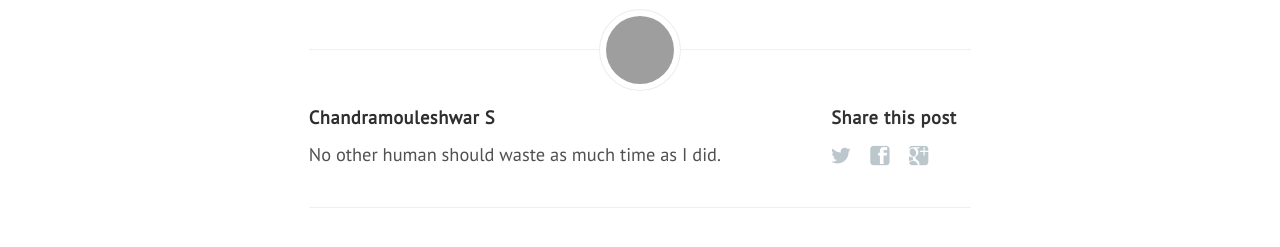
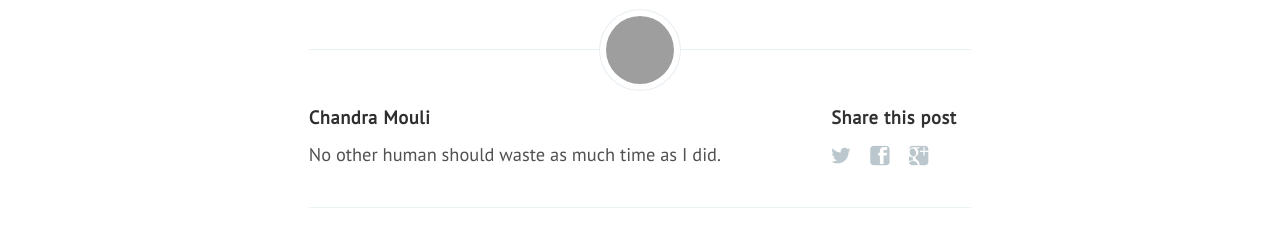
Before and after one commit to csanivar/csanivar.github.io, a Jekyll site: the page built from _posts/2016-04-01-user-management-plasma-5.md, in a window 1280 px wide. Shown: the part 414-661 px from the top of the page. Built offline with Jekyll 4.4.1, drawn with Linux system fonts in a browser that asks for light colours; nearby versions of some CDN libraries; comment, search, counter and statistics services are not loaded; grey boxes are pictures that could not be loaded.

Commit message:
Change name

```diff
--- a/_config.yml
+++ b/_config.yml
@@ -23,7 +23,7 @@ gems:
 - jekyll-paginate
 
 author:
-  name: 'Chandramouleshwar S'
+  name: 'Chandra Mouli'
   bio: 'Just a guy with internet connection'
   url: https://twitter.com/themouli
   email: mouli.4543@gmail.com
```
